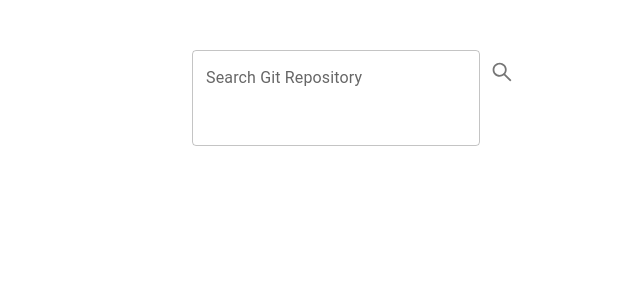
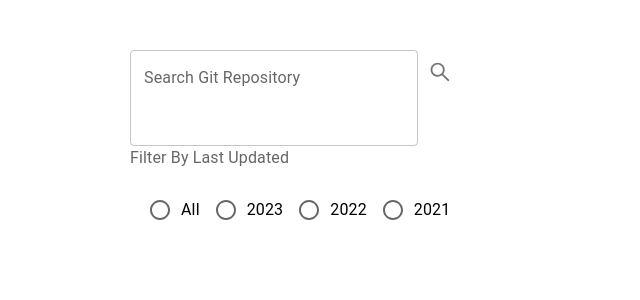
Before and after one commit to ivanokpo/git-hub-app, a React (Create React App) app: page / in a window 1280 px wide. Shown: the top 300 px of the page, without its empty margins (282-922 px from the left). Built offline with nearby package versions, Linux system fonts and the light colour scheme.

Commit message:
wip: filter component

```diff
--- /dev/null
+++ b/src/components/Filter.js
@@ -0,0 +1,37 @@
+import React, { useEffect, useState } from 'react';
+import Radio from '@mui/material/Radio';
+import RadioGroup from '@mui/material/RadioGroup';
+import FormControlLabel from '@mui/material/FormControlLabel';
+import FormControl from '@mui/material/FormControl';
+import FormLabel from '@mui/material/FormLabel';
+import Results from "./Results";
+
+const Filter = ({repos}) => {
+
+const [dateFilter, setDateFilter] = useState()
+
+  return (
+      <>
+
+    <FormControl>
+      <FormLabel id="demo-row-radio-buttons-group-label">Filter By Last Updated</FormLabel>
+      <RadioGroup
+        row
+        aria-labelledby="demo-row-radio-buttons-group-label"
+        name="row-radio-buttons-group"
+      >
+        <FormControlLabel value={'1970-01-01'} control={<Radio />} onClick={e => console.log(e.target.value)}label="All" />
+        <FormControlLabel value={'2023-01-01'} control={<Radio />} onClick={e => console.log(e.target.value)}label="2023" />
+        <FormControlLabel value={'2022-01-01'} control={<Radio />} onClick={e => console.log(e.target.value)} label="2022" />
+        <FormControlLabel value={'2021-01-01'} control={<Radio  />} onClick={e => console.log(e.target.value)} label="2021" />
+      </RadioGroup>
+    </FormControl>
+
+
+
+    </>
+  )
+
+}
+
+export default Filter
--- a/src/components/Search.js
+++ b/src/components/Search.js
@@ -6,6 +6,7 @@ import { AiOutlineSearch } from "react-icons/ai";
 import Paper from '@mui/material/Paper';
 import Results from "./Results";
 import styled from "styled-components";
+import Filter from './Filter';
 
 
 const Search = () => {
@@ -52,6 +53,7 @@ const Search = () => {
         <IconButton type="button" sx={{ p: '10px' }} aria-label="search" onClick={() => searchGithub()}>
         <AiOutlineSearch/>
         </IconButton>
+        <Filter/>
         <Results repos={repos}/>
 
 
```
